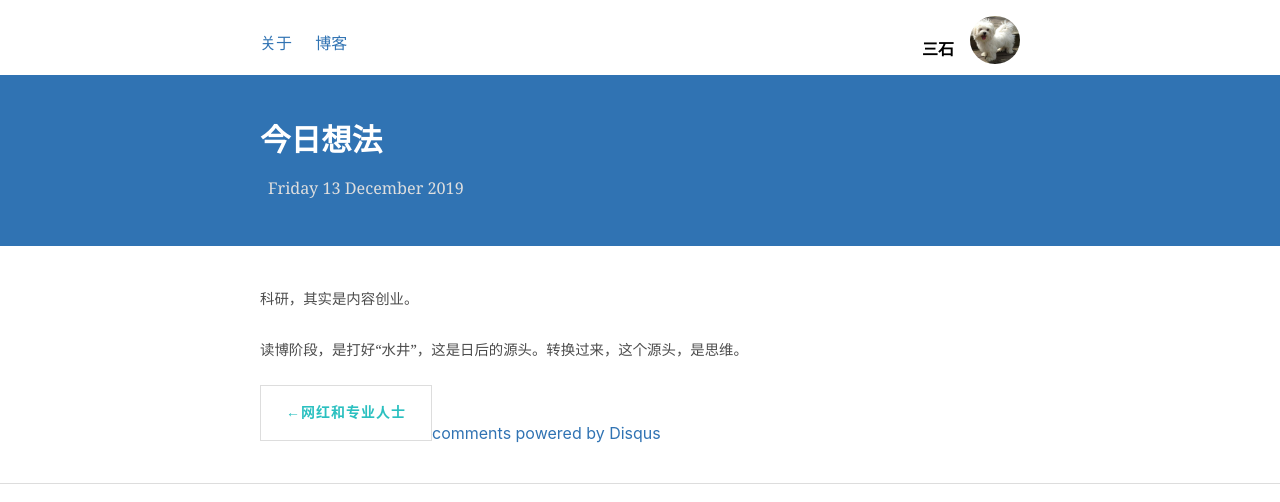
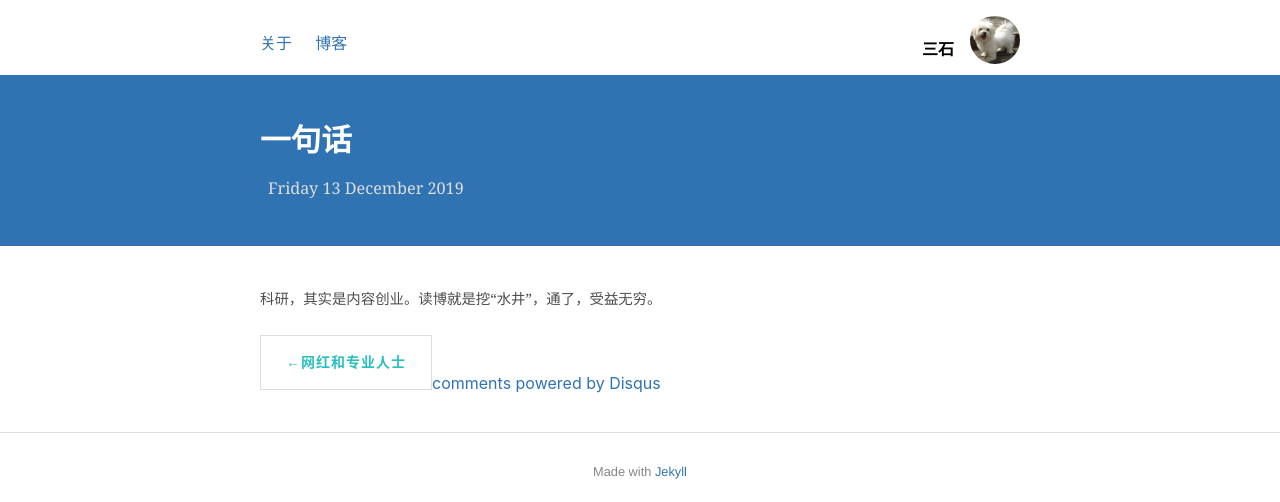
Before and after one commit to shirleysteve/1, a Jekyll site: the page built from _posts/2019-12-13-想法1.md, in a window 1280 px wide. Shown: the top 502 px of the page. Built offline with Jekyll 4.4.1, drawn with Linux system fonts in a browser that asks for light colours; nearby versions of some CDN libraries; comment, search, counter and statistics services are not loaded.

Commit message:
Update 2019-12-13-想法1.md

```diff
--- a/_posts/2019-12-13-想法1.md
+++ b/_posts/2019-12-13-想法1.md
@@ -1,9 +1,7 @@
 ---
 layout: post
 
-title: 今日想法
+title: 一句话
 ---
 
-科研，其实是内容创业。
-
-读博阶段，是打好“水井”，这是日后的源头。转换过来，这个源头，是思维。
+科研，其实是内容创业。读博就是挖“水井”，通了，受益无穷。
```
